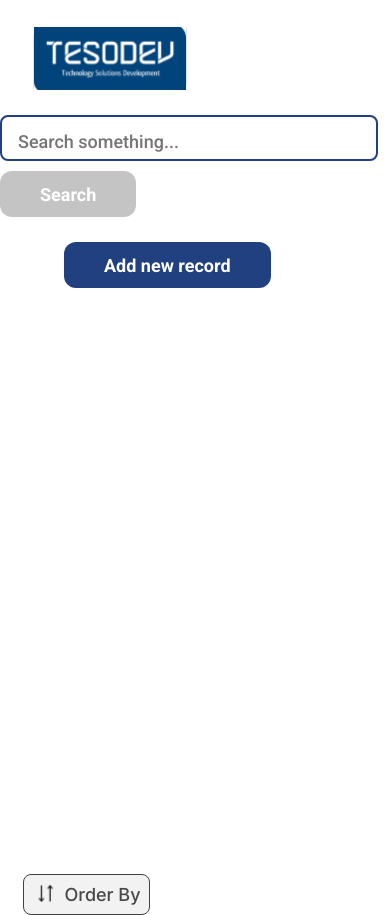
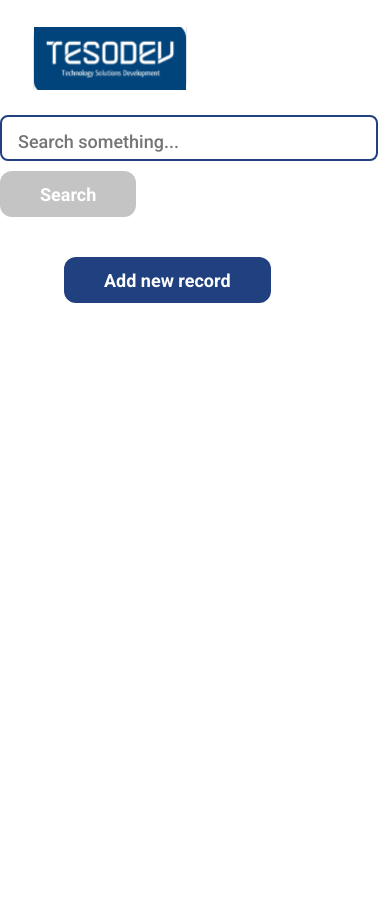
Before and after one commit to floatingsquat/react-search-portal, a React (Create React App) app: page /search-result/1 in a window 390 px wide. After the commit the page ends 844 px from the top, so only its background shows below. Built offline with nearby package versions, Linux system fonts and the light colour scheme.

Commit message:
Refactor whole app a bit

```diff
--- a/src/components/Pagination/index.js
+++ b/src/components/Pagination/index.js
@@ -49,7 +49,6 @@ function Pagination() {
     if (currentPage + 1 > pageRange) {
       dispatch(setPageRange(pageRange + DEFAULT_PAGE_RANGE));
     }
-    console.log("handleNext", currentPage + 1);
     dispatch(setCurrentPage(currentPage + 1));
     dispatch(setSlicedSearchedItems());
   };
--- a/src/components/SearchResult/index.js
+++ b/src/components/SearchResult/index.js
@@ -17,7 +17,7 @@ function SearchResult({ full }) {
             (full ? slicedSearchedItems : searchedItems).map((item, index) =>
               full ? (
                 <>
-                  <SearchResultItem key={index} item={item} /> <hr />
+                  <SearchResultItem key={Math.random()} item={item} /> <hr />
                 </>
               ) : (
                 index < 3 && (
--- a/src/features/search/searchSlice.js
+++ b/src/features/search/searchSlice.js
@@ -64,7 +64,6 @@ const searchSlice = createSlice({
     },
 
     setNewRecord: (state, action) => {
-      //console.log(action.payload);
       state.items.push(action.payload);
       state.searchedItems.push(action.payload);
     },
--- a/src/pages/FullSearchResult/index.js
+++ b/src/pages/FullSearchResult/index.js
@@ -26,9 +26,7 @@ function FullSearchResult() {
         <div className={styles.content}>
           {searchQuery && <SearchResult full={true} />}
         </div>
-        <div className={styles.order}>
-          <OrderBy />
-        </div>
+        <div className={styles.order}>{searchQuery && <OrderBy />}</div>
       </div>
 
       <div className={styles.paginationWrapper}>
--- a/src/pages/FullSearchResult/styles.module.scss
+++ b/src/pages/FullSearchResult/styles.module.scss
@@ -55,13 +55,17 @@
   }
 }
 
-@media (max-width: 1000px) {
+@media (max-width: 1270px) {
   .contentWrapper {
     flex-wrap: wrap;
     justify-content: flex-start;
     width: 100%;
 
     margin-left: -110px;
+  }
+
+  .newRecord {
+    margin-top: 15px;
   }
 
   .header {
```
